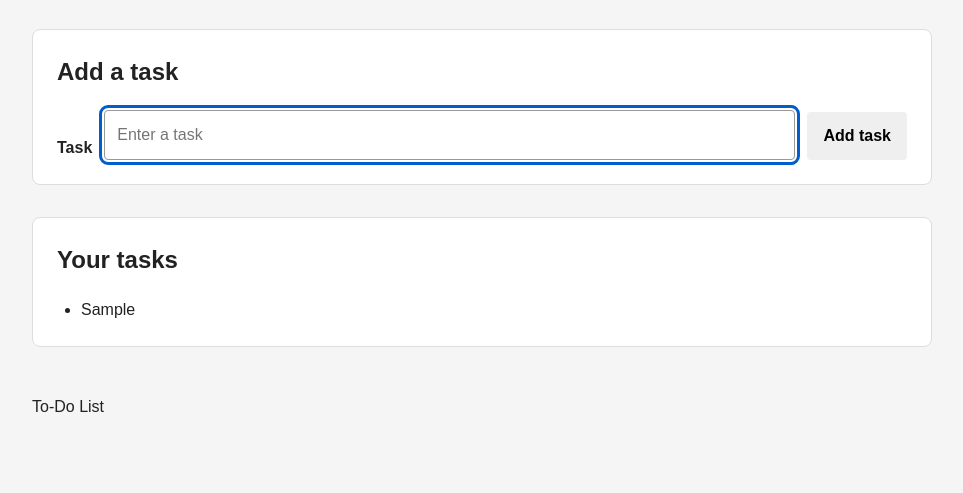
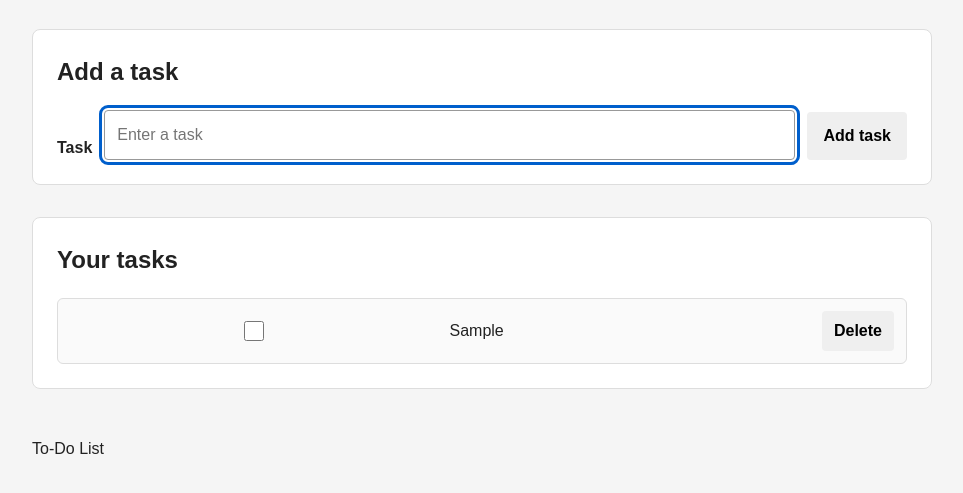
Before and after one commit to Aryan-2508/todo-app, a website built with Vite: page index.html in a window 1280 px wide. Both pictures are taken after typing "Sample" into the empty fields and a click on the button "Add task". Shown: the part 115-608 px from the top of the page, without its empty margins (158-1121 px from the left). Built offline with nearby package versions, Linux system fonts and the light colour scheme.

Commit message:
feat: add todo completion and deletion

```diff
--- a/src/main.ts
+++ b/src/main.ts
@@ -37,8 +37,28 @@ function renderTodos(list: HTMLUListElement): void {
   for (const todo of todos) {
     const item = document.createElement("li");
 
-    item.textContent = todo.text;
+    const checkbox = document.createElement("input");
+    checkbox.type = "checkbox";
+    checkbox.checked = todo.completed;
 
+    checkbox.addEventListener("change", () => {
+      todo.completed = checkbox.checked;
+      renderTodos(list);
+    });
+
+    const text = document.createElement("span");
+    text.textContent = todo.text;
+
+    const deleteButton = document.createElement("button");
+    deleteButton.type = "button";
+    deleteButton.textContent = "Delete";
+
+    deleteButton.addEventListener("click", () => {
+      todos = todos.filter((currentTodo) => currentTodo.id !== todo.id);
+      renderTodos(list);
+    });
+
+    item.append(checkbox, text, deleteButton);
     list.append(item);
   }
 }
--- a/src/style.css
+++ b/src/style.css
@@ -111,3 +111,56 @@ footer {
     width: 100%;
   }
 }
+
+#todo-list {
+  display: flex;
+  flex-direction: column;
+  gap: 0.75rem;
+  padding-left: 0;
+  list-style: none;
+}
+
+#todo-list li {
+  display: flex;
+  align-items: center;
+  gap: 0.75rem;
+  padding: 0.75rem;
+  border: 1px solid #ddd;
+  border-radius: 6px;
+  background: #fafafa;
+}
+
+#todo-list li input[type="checkbox"] {
+  width: 1.25rem;
+  height: 1.25rem;
+  flex-shrink: 0;
+}
+
+#todo-list li span {
+  flex: 1;
+  overflow-wrap: anywhere;
+}
+
+#todo-list li button {
+  flex-shrink: 0;
+  padding: 0.5rem 0.75rem;
+}
+
+#todo-list li:has(input[type="checkbox"]:checked) span {
+  text-decoration: line-through;
+  opacity: 0.6;
+}
+
+#todo-list li:has(input[type="checkbox"]:checked) {
+  opacity: 0.8;
+}
+
+@media (max-width: 599px) {
+  #todo-list li {
+    align-items: flex-start;
+  }
+
+  #todo-list li button {
+    width: auto;
+  }
+}
```
